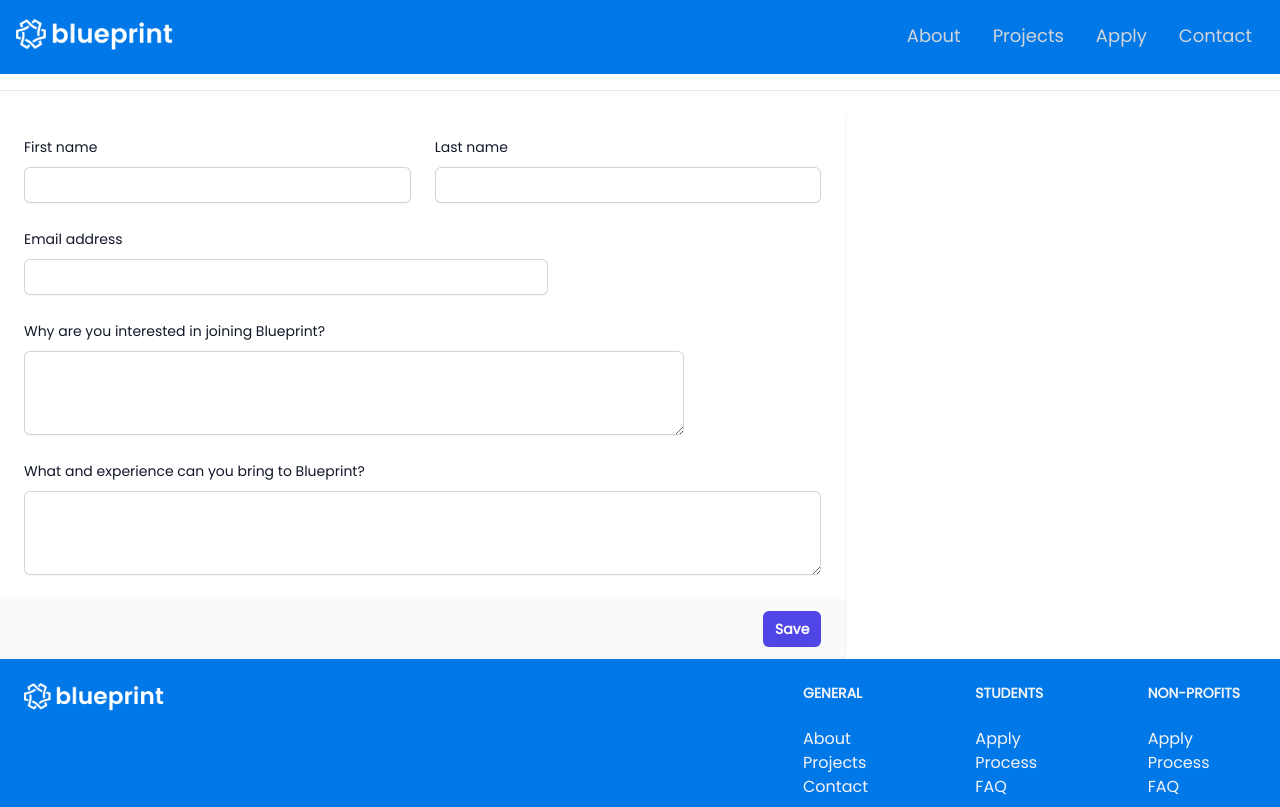
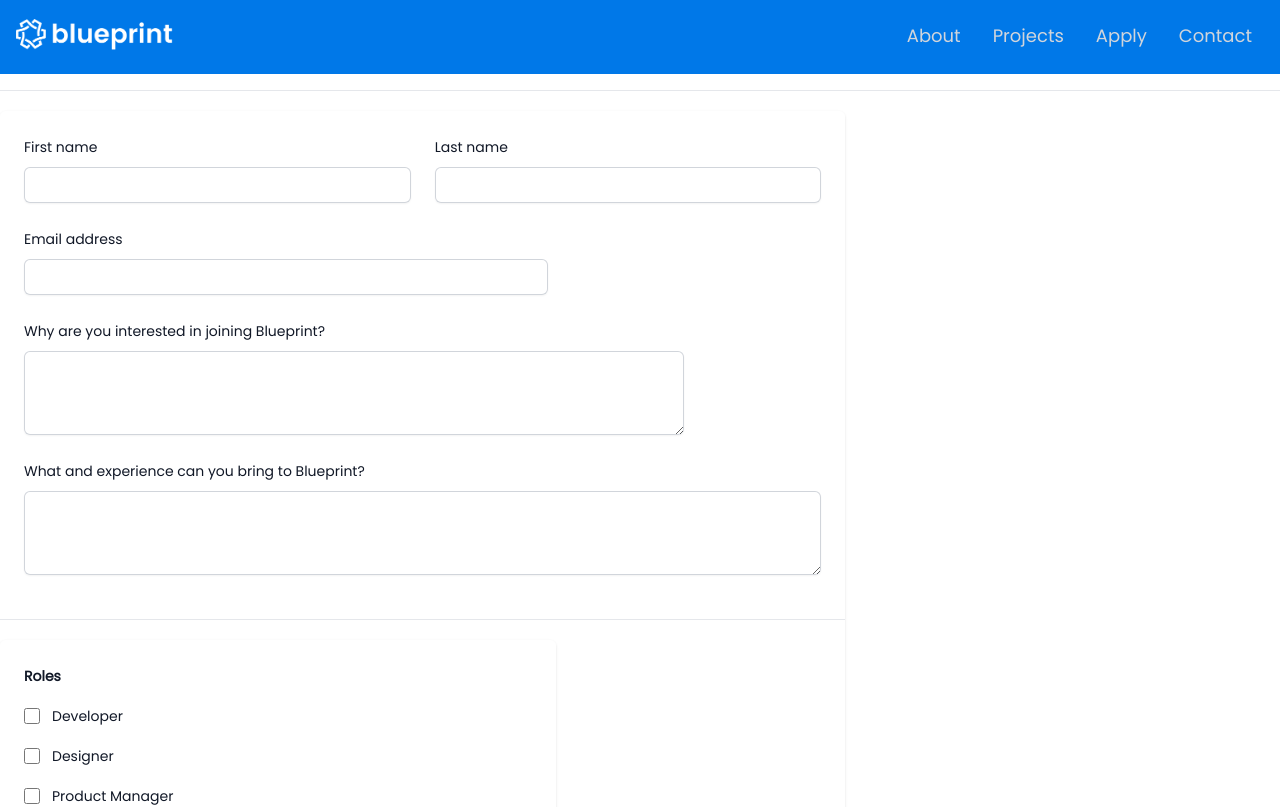
Before and after one commit to OwenTruong/blueprint_website, a React (Create React App) app: page /studentapplication in a window 1280 px wide. Shown: the top 807 px of the page. Built offline with nearby package versions, Linux system fonts and the light colour scheme.

Commit message:
added roles checkbox

```diff
--- a/src/components/Applications/Form.jsx
+++ b/src/components/Applications/Form.jsx
@@ -1,3 +1,5 @@
+import FormRoles from "./FormRoles";
+
 function Form() {
   // TODO: Modularize Form
   // TODO: Handle Requests/Form Submission
@@ -99,6 +101,14 @@ function Form() {
                     </div>
                   </div>
                 </div>
+                <div className="hidden sm:block" aria-hidden="true">
+                  <div className="py-5">
+                    <div className="border-t border-gray-200" />
+                  </div>
+                </div>
+
+                <FormRoles />
+
                 <div className="bg-gray-50 px-4 py-3 text-right sm:px-6">
                   <button
                     type="submit"
--- /dev/null
+++ b/src/components/Applications/FormRoles.jsx
@@ -0,0 +1,52 @@
+function FormRoles() {
+  const roles = [
+    { id: 1, name: "Developer" },
+    { id: 2, name: "Designer" },
+    { id: 3, name: "Product Manager" },
+  ];
+
+  const rolesCheckboxes = roles.map((role) => (
+    <div className="flex items-start" key={role.id}>
+      <div className="flex h-6 items-center">
+        <input
+          id="comments"
+          name="comments"
+          type="checkbox"
+          className="h-4 w-4 rounded border-gray-300 text-indigo-600 focus:ring-indigo-600"
+        />
+      </div>
+      <div className="ml-3 text-sm leading-6">
+        <label htmlFor="comments" className="font-medium text-gray-900">
+          {role.name}
+        </label>
+      </div>
+    </div>
+  ));
+
+  return (
+    <div className="mt-10 sm:mt-0">
+      <div className="md:grid md:grid-cols-3 md:gap-6">
+        <div className="mt-5 md:col-span-2 md:mt-0">
+          <form action="#" method="POST">
+            <div className="overflow-hidden shadow sm:rounded-md">
+              <div className="space-y-6 bg-white px-4 py-5 sm:p-6">
+                <fieldset>
+                  <legend className="sr-only">Roles</legend>
+                  <div
+                    className="text-sm font-semibold leading-6 text-gray-900"
+                    aria-hidden="true"
+                  >
+                    Roles
+                  </div>
+                  <div className="mt-4 space-y-4">{rolesCheckboxes}</div>
+                </fieldset>
+              </div>
+            </div>
+          </form>
+        </div>
+      </div>
+    </div>
+  );
+}
+
+export default FormRoles;
```
Also changed, not shown: 1 other file (tests, documents, lock files or other folders).
